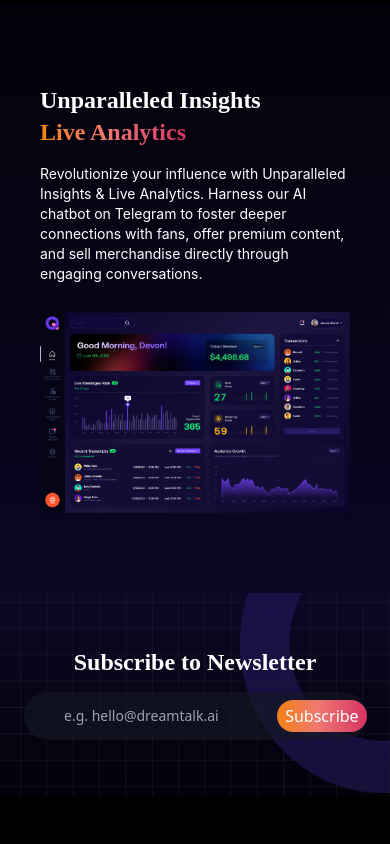
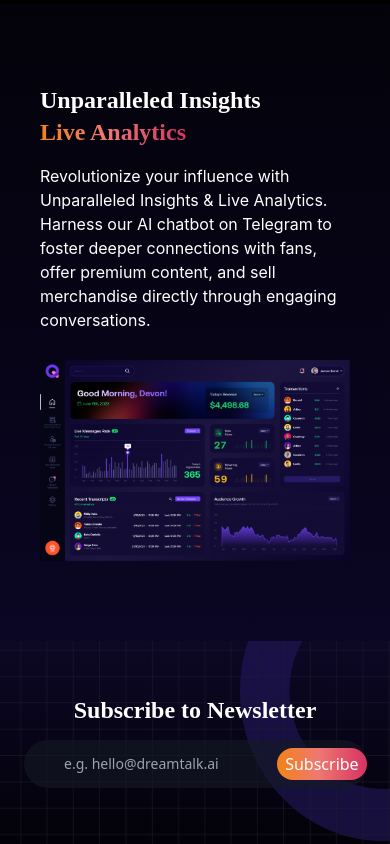
Before and after one commit to babulakterfsd/DreamTalk, a Next.js app: page / in a window 390 px wide. Shown: the part 2652-3496 px from the top of the page. Before the commit the page ends 3448 px from the top, so only its background shows below. Built offline with nearby package versions, Linux system fonts and the light colour scheme.

Commit message:
content changed

```diff
--- a/src/components/ui/Analytics.tsx
+++ b/src/components/ui/Analytics.tsx
@@ -15,7 +15,7 @@ const Analytics = () => {
             <span className="gradientText">Live Analytics</span>
           </h2>
           <p
-            className="font-inter font-normal text-sm lg:text-xl lg:leading-7 lg:w-[483px] mt-4 lg:mt-28 lg:-ml-14 mb-7 lg:mb-16"
+            className="font-inter font-normal lg:text-xl lg:leading-7 lg:w-[483px] mt-4 lg:mt-28 lg:-ml-14 mb-7 lg:mb-16"
             data-aos="fade-down"
             data-aos-duration="1000"
           >
```
